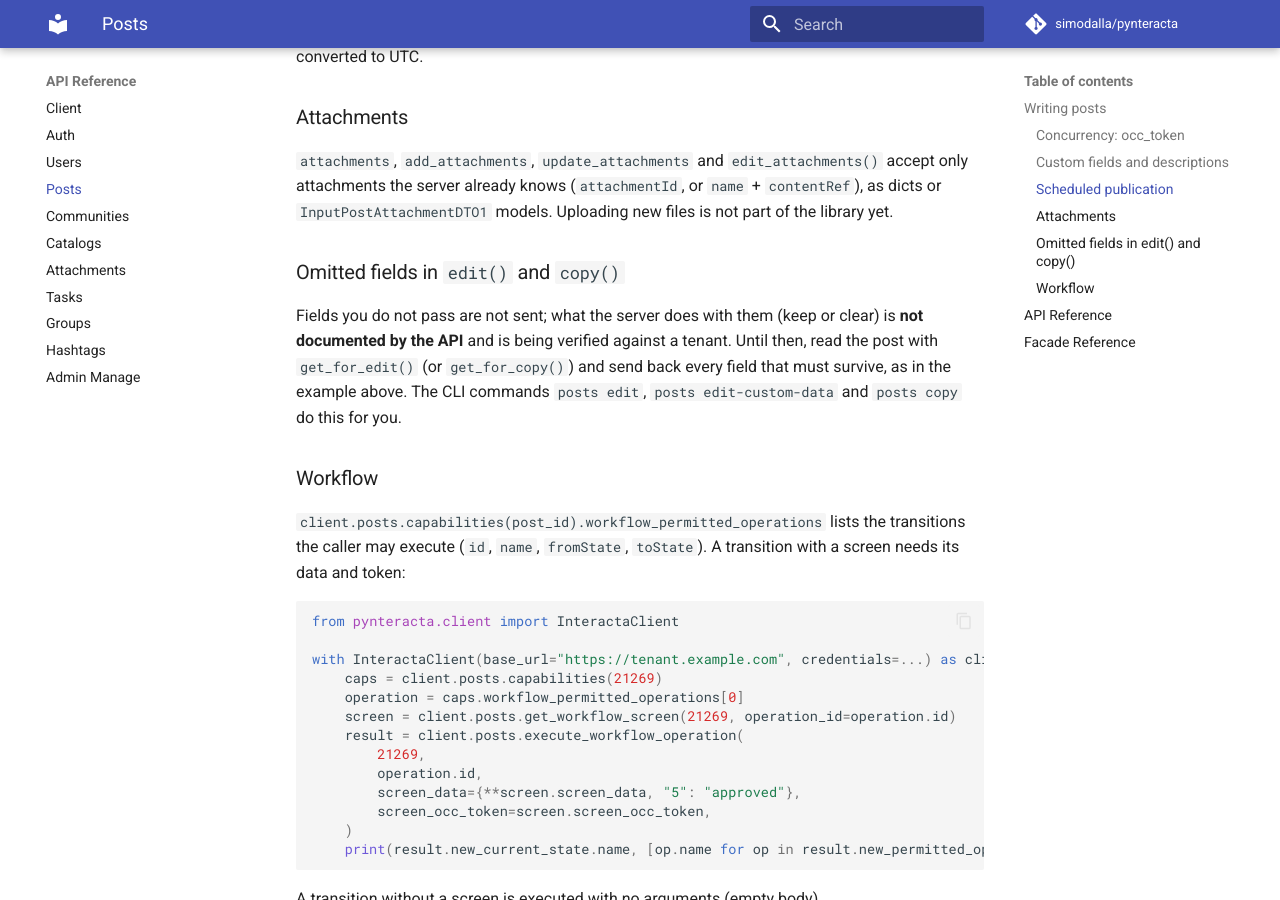
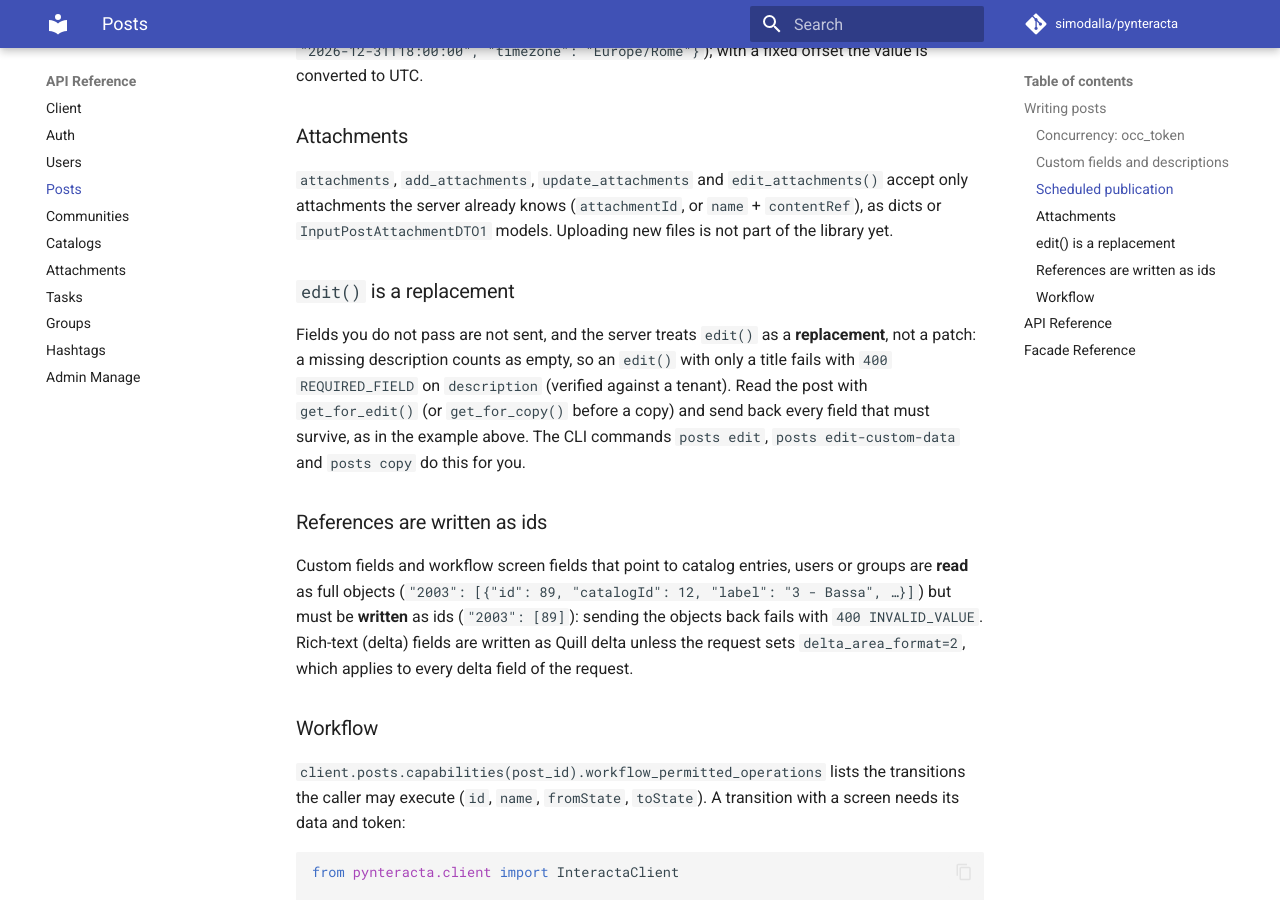
Before and after one commit to simodalla/pynteracta, an MkDocs documentation site: the page built from docs/api/posts.md, in a window 1280 px wide and 900 px high, scrolled down 3113 px. Built offline with MkDocs 1.6.1 and Material for MkDocs 9.7.7, drawn with Linux system fonts in a browser that asks for light colours; comment, search, counter and statistics services are not loaded; some of the changed text lies outside the part shown.

Commit message:
feat(cli): le patch dei post rimandano i riferimenti letti come id (03-T18)
Le letture restituiscono i riferimenti a cataloghi, utenti e gruppi come oggetti, le
scritture li accettano solo come id: posts edit, edit-custom-data, copy e i comandi del
workflow traducono i valori letti (to_write_value). Docs: edit come sostituzione, riferimenti
come id, campi delta in formato Quill delta. L'integration test rimanda i campi letti tradotti.

Co-Authored-By: Claude Opus 5.5 <noreply@anthropic.com>
Claude-Session: https://claude.ai/code/session_015Lmg6AYXrA53ry8Lw6AM1a

```diff
--- a/docs/api/posts.md
+++ b/docs/api/posts.md
@@ -34,7 +34,8 @@ with InteractaClient(base_url="https://tenant.example.com", credentials=...) as
         raise
     print(created.post_id, created.next_occ_token, created.post.title)
 
-    # Edit: read the editable data and the concurrency token first
+    # Edit replaces the post: read it first, then send back every field that must survive.
+    # References (catalog entries, users) are read as objects but written as ids.
     form = client.posts.get_for_edit(created.post_id)
     try:
         edited = client.posts.edit(
@@ -43,7 +44,7 @@ with InteractaClient(base_url="https://tenant.example.com", credentials=...) as
             title="Safety procedures Q4 (rev. 2)",
             description=form.content_data.descriptionDelta,
             description_format=1,
-            custom_data=form.content_data.customData,
+            custom_data={"1411": 226, "1413": True, "2003": [89]},
             visibility=form.content_data.visibility,
         )
     except ConcurrencyError:
@@ -111,13 +112,22 @@ is converted to UTC.
 attachments the server already knows (`attachmentId`, or `name` + `contentRef`), as dicts or
 `InputPostAttachmentDTO1` models. Uploading new files is not part of the library yet.
 
-### Omitted fields in `edit()` and `copy()`
+### `edit()` is a replacement
 
-Fields you do not pass are not sent; what the server does with them (keep or clear) is **not
-documented by the API** and is being verified against a tenant. Until then, read the post with
-`get_for_edit()` (or `get_for_copy()`) and send back every field that must survive, as in the
-example above. The CLI commands `posts edit`, `posts edit-custom-data` and `posts copy` do this for
-you.
+Fields you do not pass are not sent, and the server treats `edit()` as a **replacement**, not a
+patch: a missing description counts as empty, so an `edit()` with only a title fails with `400
+REQUIRED_FIELD` on `description` (verified against a tenant). Read the post with
+`get_for_edit()` (or `get_for_copy()` before a copy) and send back every field that must survive,
+as in the example above. The CLI commands `posts edit`, `posts edit-custom-data` and `posts copy`
+do this for you.
+
+### References are written as ids
+
+Custom fields and workflow screen fields that point to catalog entries, users or groups are
+**read** as full objects (`"2003": [{"id": 89, "catalogId": 12, "label": "3 - Bassa", …}]`) but
+must be **written** as ids (`"2003": [89]`): sending the objects back fails with `400
+INVALID_VALUE`. Rich-text (delta) fields are written as Quill delta unless the request sets
+`delta_area_format=2`, which applies to every delta field of the request.
 
 ### Workflow
 
```
Also changed, not shown: docs/cli.md (+8 -1 lines), specs/03-post-write/tasks.md (+1 -1 lines), 10 other files.
